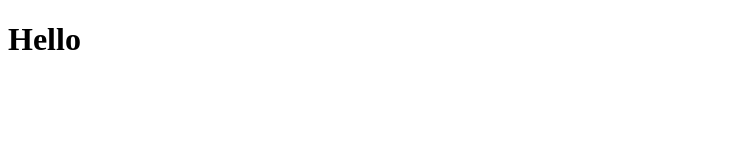
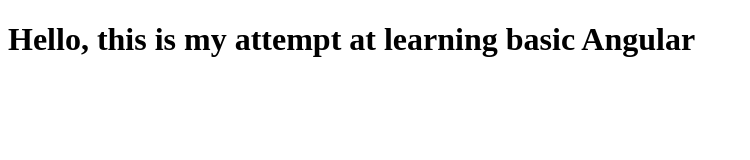
Before and after one commit to mattbarona/AngularTest, a plain HTML site: page index.html in a window 1280 px wide. Shown: the whole page, without its empty margins (0-750 px from the left). Drawn offline with Linux system fonts and the light colour scheme.

Commit message:
New version of the web file

```diff
--- a/index.html
+++ b/index.html
@@ -5,6 +5,6 @@
     <title>Hello Coursera</title>
   </head>
   <body>
-    <h1>Hello</h1>
+    <h1>Hello, this is my attempt at learning basic Angular</h1>
   </body>
 </html>
```
